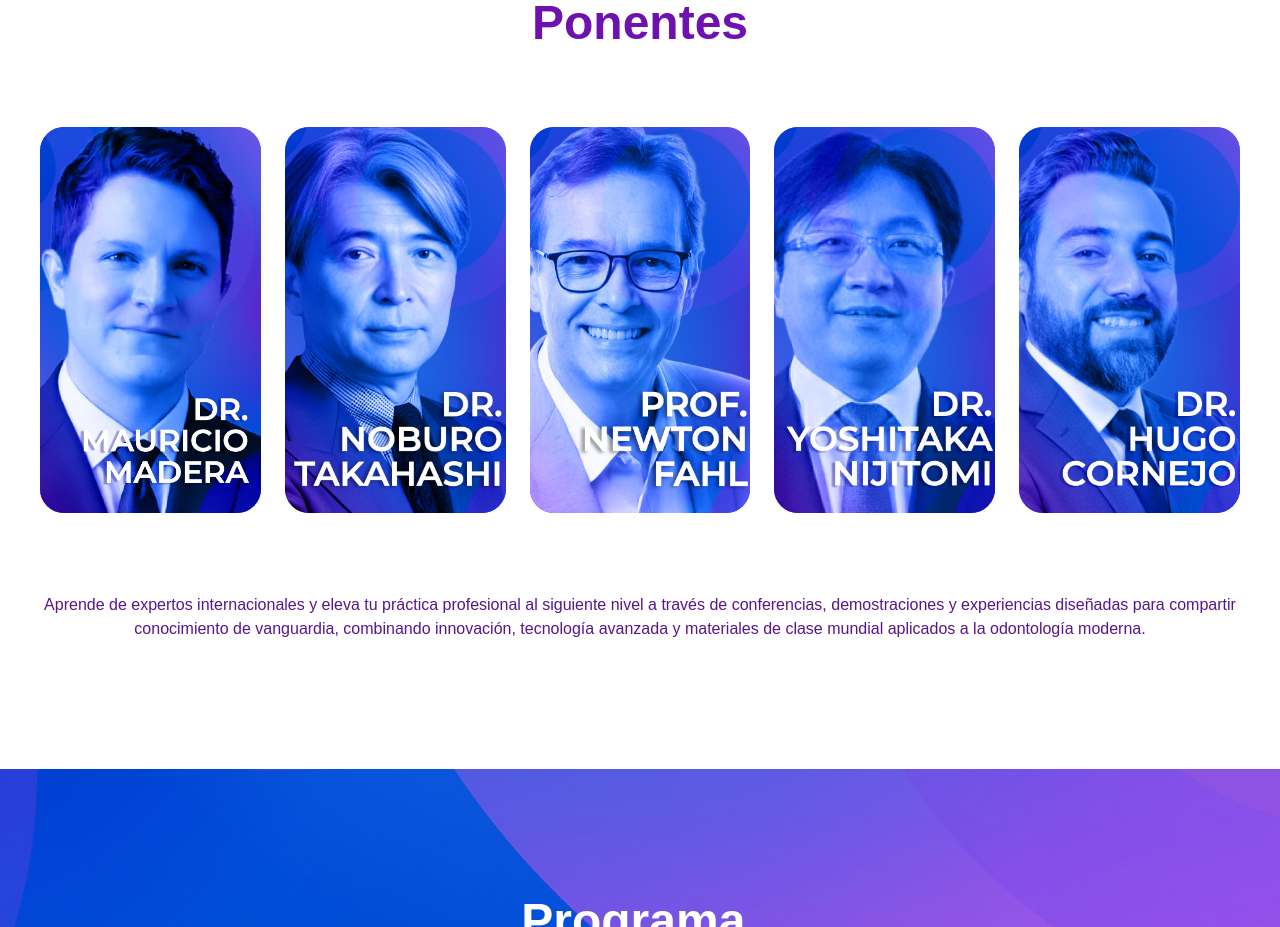
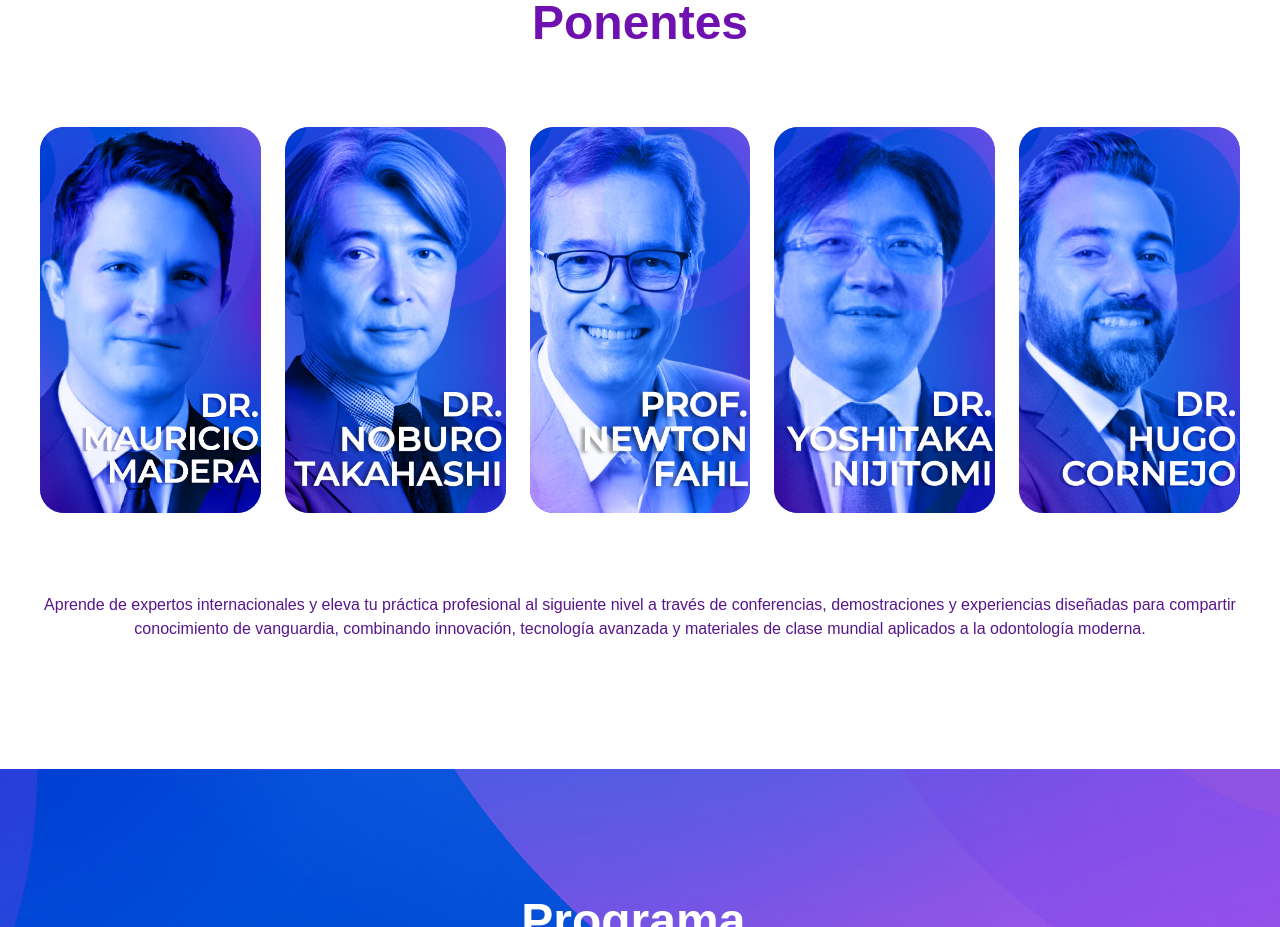
Before and after one commit to gaelbalsas18-byte/TokuyamaFest, a Next.js app: page / in a window 1280 px wide. Shown: the part 1060-1987 px from the top of the page. Built offline with nearby package versions, Linux system fonts and the light colour scheme.

Commit message:
Mauricio9

```diff
--- a/components/sections/Ponentes.tsx
+++ b/components/sections/Ponentes.tsx
@@ -7,7 +7,7 @@ const ponentes = [
   {
     id: 1,
     nombre: "Dr. Mauricio Madera",
-    imagen: "/Ponentes/TF_Foto_Mau5.jpg",
+    imagen: "/Ponentes/TF_Foto_Mau6.jpg",
     imagenModal: "/Ponentes/Mauricio2.jpg",
     nombreImagen: "/Ponentes/NombreMauricio.png",
     descripcion:
```
Also changed, not shown: public/Ponentes/TF_Foto_Mau6.jpg (added).
